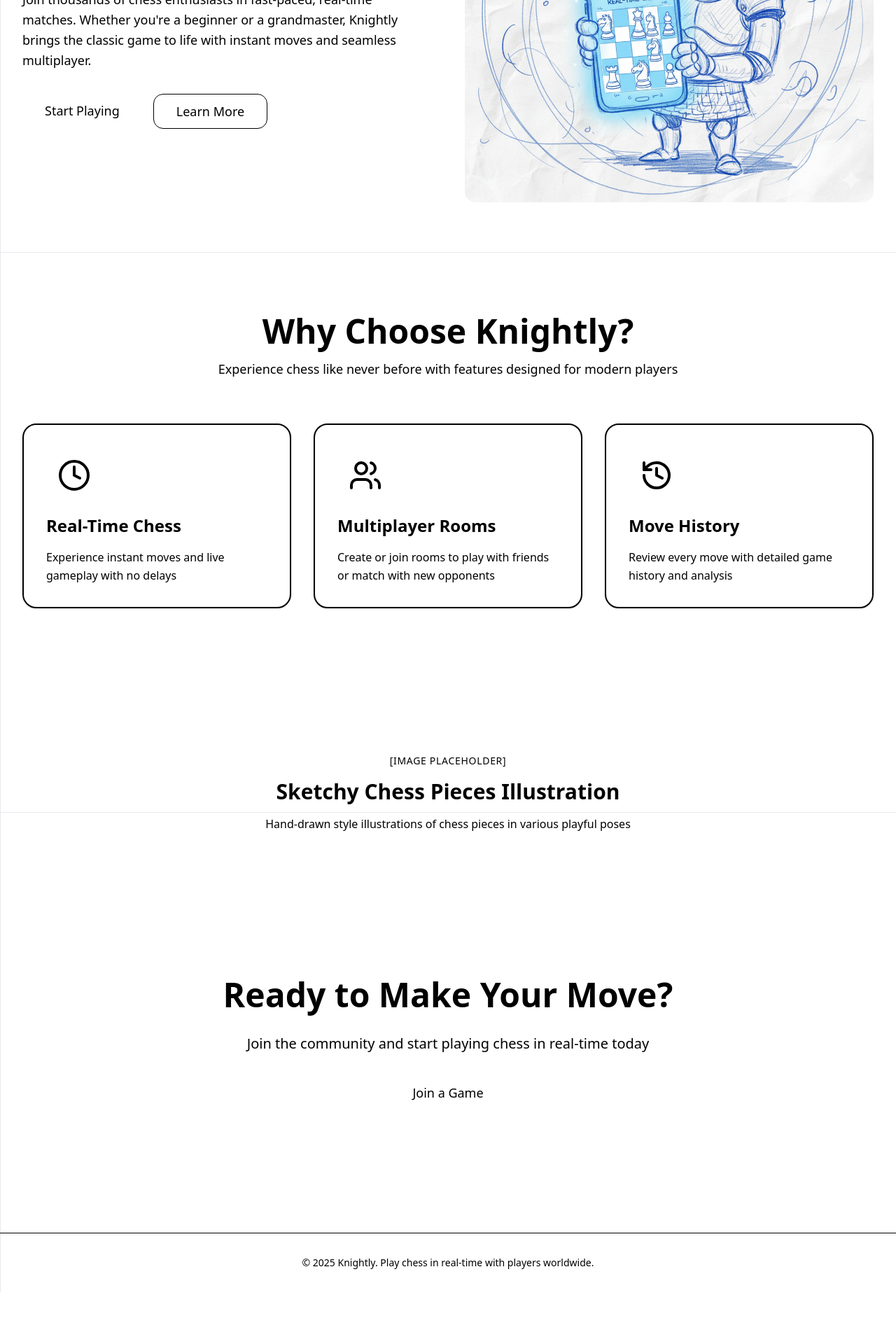
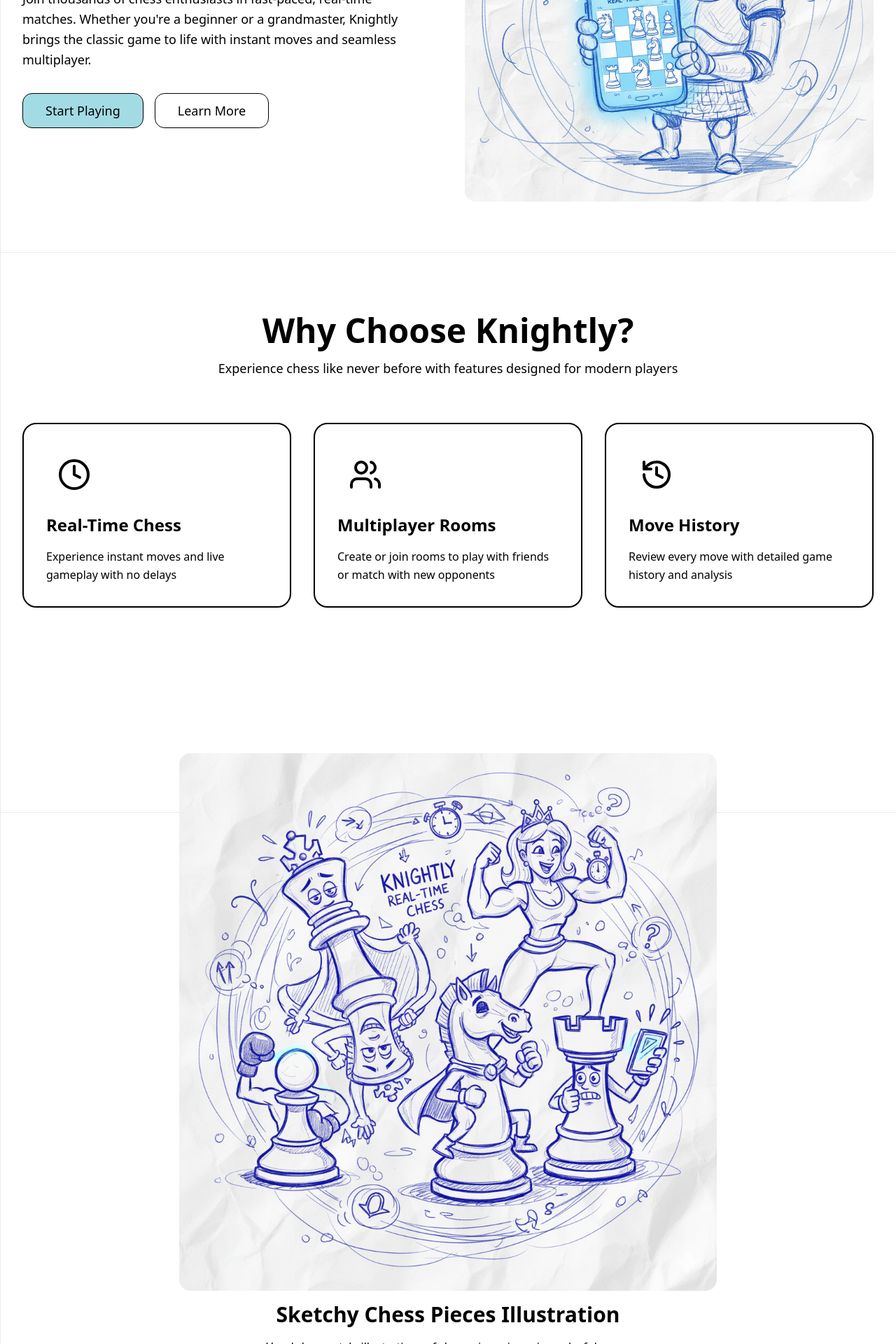
Before and after one commit to Adityaat2810/Knightly-client-v2, a Next.js app: page / in a window 1280 px wide. Shown: the part 440-2360 px from the top of the page at 70% size. Before the commit the page ends 2286 px from the top, so only its background shows below. Built offline with nearby package versions, Linux system fonts and the light colour scheme.

Commit message:
some design improvements

```diff
--- a/app/layout.tsx
+++ b/app/layout.tsx
@@ -6,6 +6,7 @@
 import { Menu, X } from "lucide-react";
 import "./globals.css";
 import { DM_Sans } from "next/font/google";
+import Image from "next/image";
 
 const dmSans = DM_Sans({
   subsets: ["latin"],
@@ -31,13 +32,14 @@
     <html lang="en" className={dmSans.variable}>
       <body className="min-h-screen flex flex-col">
         {/* Navigation */}
-        <nav className="bg-background/80 backdrop-blur-sm border-b border-border sticky top-0 z-50">
+        <nav className="bg-background/80 backdrop-blur-sm  border-border sticky top-0 z-50">
           <div className="max-w-7xl mx-auto px-4 sm:px-6 lg:px-8">
             <div className="flex justify-between items-center h-16">
               {/* Logo */}
               <Link href="/" className="flex items-center space-x-2">
                 <div className="text-2xl font-bold text-primary">Knightly</div>
               </Link>
+
 
               {/* Desktop Navigation */}
               <div className="hidden md:flex space-x-1">
--- a/app/page.tsx
+++ b/app/page.tsx
@@ -34,6 +34,7 @@
                 <h1 className="text-5xl md:text-6xl lg:text-7xl font-bold text-foreground leading-tight">
                   Knightly
                 </h1>
+
                 <p className="text-2xl md:text-3xl text-muted-foreground">
                   Play Chess in Real-Time
                 </p>
@@ -47,7 +48,10 @@
 
               <div className="flex flex-wrap gap-4">
                 <Link href="/game">
-                  <Button size="lg" className="text-lg px-8 py-6 shadow-medium hover:shadow-soft transition-all">
+                  <Button
+                    variant="outline" size="lg"
+                    className="bg-[#48b8cc80] text-lg px-8 py-6 shadow-medium hover:shadow-soft transition-all"
+                  >
                     Start Playing
                   </Button>
                 </Link>
@@ -119,7 +123,14 @@
           <div className="bg-muted rounded-3xl p-12 text-center space-y-6">
             <div className="max-w-3xl mx-auto space-y-4">
               <p className="text-sm uppercase tracking-wider text-muted-foreground font-medium">
-                [Image Placeholder]
+                <Image
+                  src="/assets/knightly-2.png"
+                  alt="Knightly mascot - a cheerful knight character holding a smartphone displaying a chess game with the text 'Checkmate in seconds'"
+                  width={400}
+                  height={400}
+                  className="w-full h-auto rounded-2xl shadow-medium"
+                  priority
+                />
               </p>
               <h3 className="text-3xl font-bold text-foreground">
                 Sketchy Chess Pieces Illustration
```
Also changed, not shown: public/assets/knightly-2.png (added), public/assets/knightly-logo.png (added).
